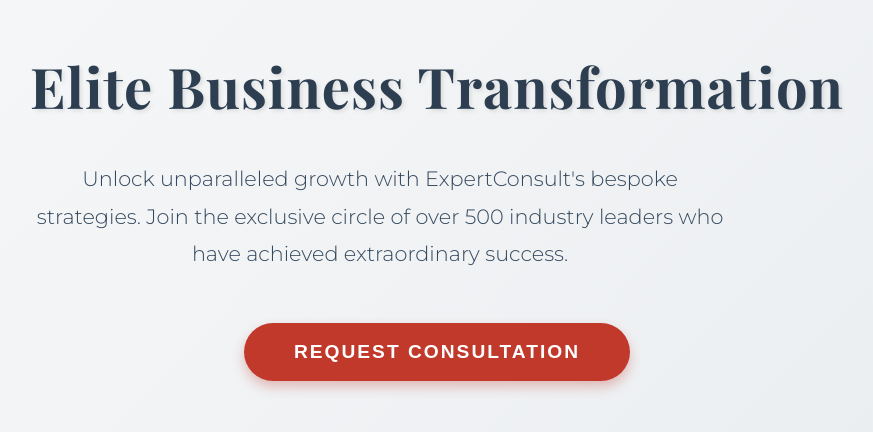
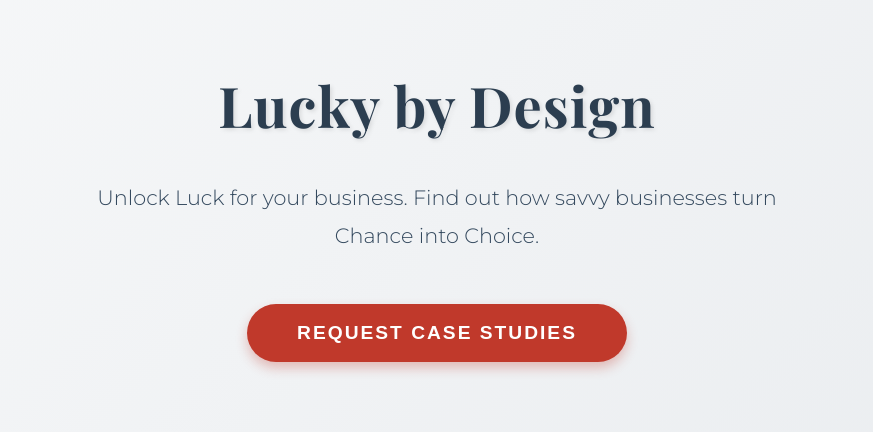
Before and after one commit to luckyzzag/luckyzzag.github.io, a plain HTML site: page index.html in a window 1280 px wide. Shown: the part 208-640 px from the top of the page, without its empty margins (203-1076 px from the left). Drawn offline with nearby package versions, Linux system fonts and the light colour scheme.

Commit message:
Update and rename inde.html to index.html

```diff
--- a/inde.html
+++ b/index.html
@@ -3,7 +3,7 @@
 <head>
     <meta charset="UTF-8">
     <meta name="viewport" content="width=device-width, initial-scale=1.0">
-    <title>ExpertConsult - Elite Business Transformation</title>
+    <title>Lucky Shovel - is it all about luck? </title>
     <link href="https://fonts.googleapis.com/css2?family=Playfair+Display:wght@400;700&family=Montserrat:wght@300;400;700&display=swap" rel="stylesheet">
     <style>
         body, html {
@@ -179,16 +179,16 @@
 <body>
     <div class="container">
         <div class="content">
-            <h1>Elite Business Transformation</h1>
-            <p>Unlock unparalleled growth with ExpertConsult's bespoke strategies. Join the exclusive circle of over 500 industry leaders who have achieved extraordinary success.</p>
-            <button class="cta-button" onclick="openPopup()">Request Consultation</button>
+            <h1>Lucky by Design</h1>
+            <p>Unlock Luck for your business. Find out how savvy businesses turn Chance into Choice.</p>
+            <button class="cta-button" onclick="openPopup()">Request Case Studies</button>
         </div>
     </div>
 
     <div id="popup" class="popup">
         <div class="popup-content">
             <span class="close" onclick="closePopup()">&times;</span>
-            <h2 style="font-family: 'Playfair Display', serif; font-size: 2.5rem; margin-bottom: 30px; color: #2c3e50;">Elite Consultation Request</h2>
+            <h2 style="font-family: 'Playfair Display', serif; font-size: 2.5rem; margin-bottom: 30px; color: #2c3e50;">Lucky Case Study Request</h2>
             <form id="consultationForm">
                 <label for="name">Full Name</label>
                 <input type="text" id="name" name="name" required>
@@ -219,7 +219,7 @@
         document.getElementById("consultationForm").addEventListener("submit", function(event) {
             event.preventDefault();
             // Here you would typically send the form data to your server
-            alert("Thank you for your interest. Our elite team will contact you shortly to schedule your private consultation.");
+            alert("Thank you for your interest. Our lucky team will contact you shortly to schedule our conversation.");
             closePopup();
         });
     </script>
```
